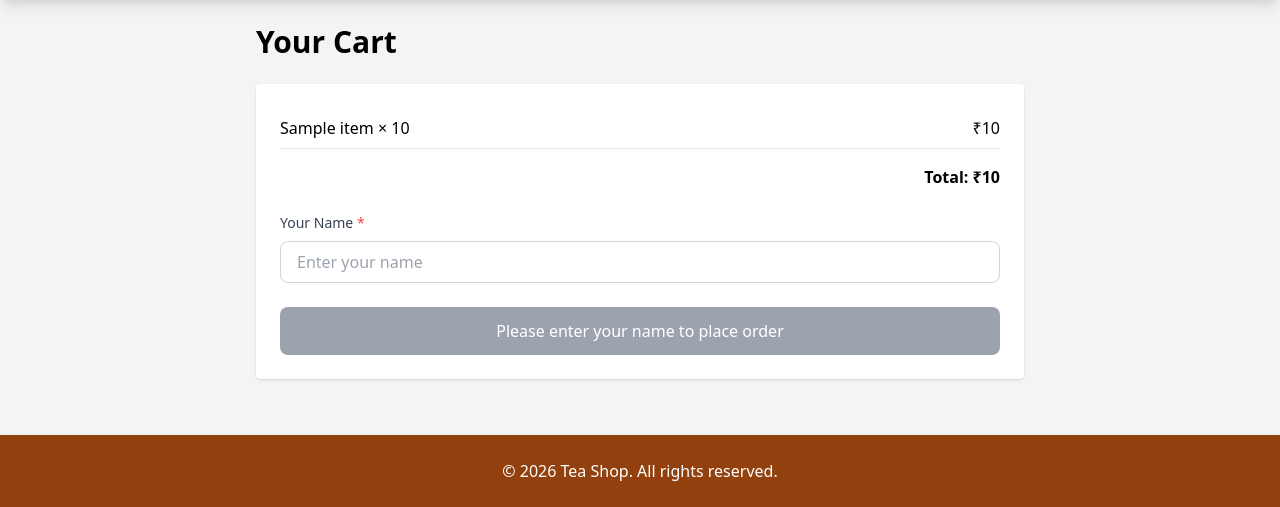
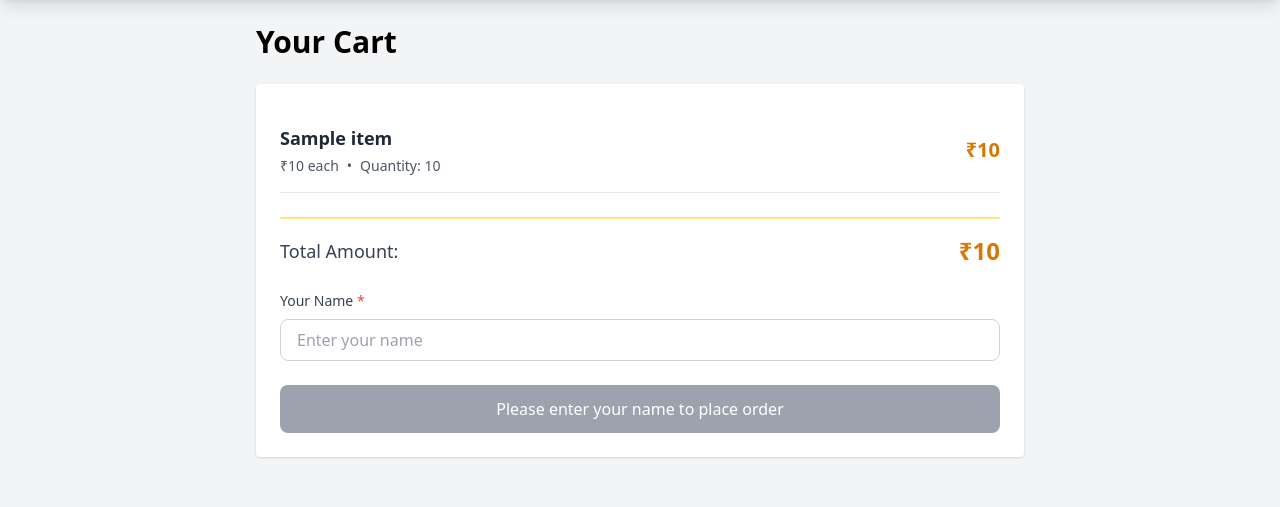
Before and after one commit to Laxman-Awate/Tea-application, a Flask app: template templates/cart.html in a window 1280 px wide. Shown: the part 56-563 px from the top of the page. Run offline with Flask 3, Linux system fonts and the light colour scheme; the template is opened without the code that fills it: most values are stand-ins (such as "Sample title", 1, 10 or a date in 2020); some libraries are stand-ins or nearby versions.

Commit message:
Your cart details added

```diff
--- a/templates/cart.html
+++ b/templates/cart.html
@@ -26,14 +26,30 @@
 
     <div class="bg-white p-6 rounded shadow">
         {% for item in cart_items %}
-            <div class="flex justify-between border-b py-2">
-                <span>{{ item.name }} × {{ item.quantity }}</span>
-                <span>₹{{ item.total }}</span>
+            <div class="flex justify-between items-center border-b py-4 hover:bg-gray-50 transition">
+                <!-- Item Details -->
+                <div class="flex-1">
+                    <h3 class="text-lg font-semibold text-gray-800 mb-1">{{ item.name }}</h3>
+                    <div class="flex items-center text-sm text-gray-600">
+                        <span>₹{{ item.price }} each</span>
+                        <span class="mx-2">•</span>
+                        <span>Quantity: {{ item.quantity }}</span>
+                    </div>
+                </div>
+
+                <!-- Price -->
+                <div class="text-right">
+                    <p class="text-xl font-bold text-amber-600">₹{{ item.total }}</p>
+                </div>
             </div>
         {% endfor %}
 
-        <div class="text-right font-bold mt-4">
-            Total: ₹{{ total }}
+        <!-- Total Section -->
+        <div class="border-t-2 border-amber-200 pt-4 mt-6">
+            <div class="flex justify-between items-center">
+                <span class="text-lg font-medium text-gray-700">Total Amount:</span>
+                <span class="text-2xl font-bold text-amber-600">₹{{ total }}</span>
+            </div>
         </div>
 
         <!-- Order Form -->
```
